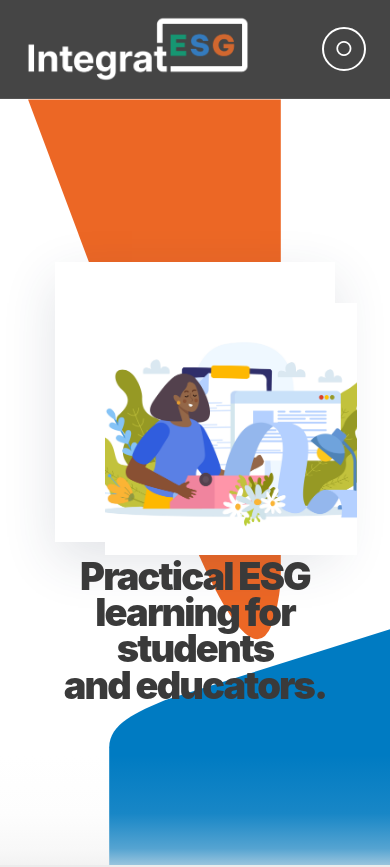
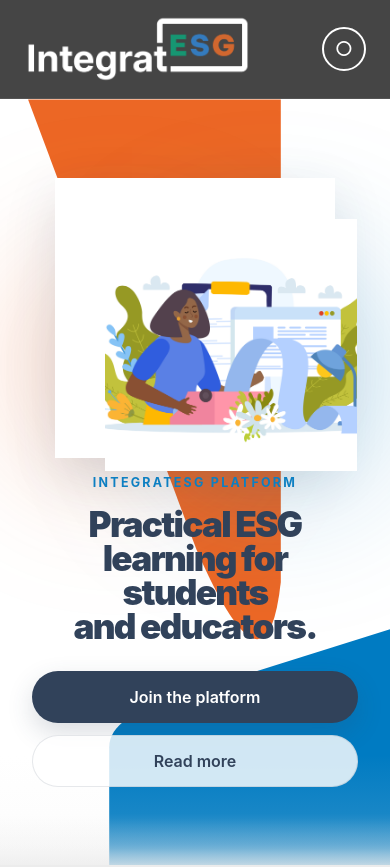
Before and after one commit to zuzannapajak/integratesg, a Next.js app: page /en in a window 390 px wide. Shown: the top 867 px of the page. Built offline with nearby package versions, Linux system fonts and the light colour scheme.

Commit message:
Landing page final fixes

```diff
--- a/app/[locale]/(public)/page.tsx
+++ b/app/[locale]/(public)/page.tsx
@@ -46,6 +46,9 @@
       <section className="mock-hero-bg">
         <div className="mock-hero-orange" />
         <div className="mock-hero-blue" />
+        <div className="landing-hero-orange-glow" />
+        <div className="landing-hero-blue-glow" />
+        <div className="hero-bottom-fade" />
 
         <div className="relative z-30 mx-auto grid max-w-7xl w-full grid-cols-1 items-center gap-4 px-8 md:grid-cols-2">
           <div className="flex items-center justify-center md:justify-end">
@@ -62,15 +65,30 @@
           </div>
 
           <div className="z-40 text-center md:-ml-20 md:-mt-47.5 md:pl-12 md:text-left">
-            <h1 className="hero-title text-[38px] sm:text-[46px] md:text-[52px]">
+            <p className="landing-section-eyebrow mb-4">IntegratESG platform</p>
+
+            <h1 className="hero-title text-[2.2rem] font-black leading-[0.95] tracking-[-0.05em] text-[#31425a] sm:text-[3rem] lg:text-[3.65rem]">
               Practical ESG learning <br className="hidden md:block" />
               for students and educators.
             </h1>
+
+            <div className="mt-7 flex flex-col gap-3 sm:flex-row md:justify-start">
+              <Link href={`/${locale}/auth/register`} className="landing-primary-cta">
+                Join the platform
+              </Link>
+
+              <a href="#platform-overview" className="landing-secondary-cta">
+                Read more
+              </a>
+            </div>
           </div>
         </div>
       </section>
 
-      <section className="landing-intro-section relative z-20 bg-[#ececec] px-6 pb-10 pt-10 md:px-10 lg:px-14">
+      <section
+        id="platform-overview"
+        className="landing-intro-section relative z-20 bg-[#ececec] px-6 pb-10 pt-10 md:px-10 lg:px-14"
+      >
         <div className="mx-auto max-w-340 space-y-8">
           <div className="rounded-4xl border border-white/60 bg-white/88 p-6 shadow-[0_16px_44px_rgba(35,45,62,0.07)] backdrop-blur md:p-8 lg:p-10">
             <div className="max-w-215">
--- a/app/globals.css
+++ b/app/globals.css
@@ -168,8 +168,34 @@
   font-weight: 900;
   letter-spacing: -0.055em;
   line-height: 0.96;
-  color: #3a3a3a;
+  color: #31425a;
   text-wrap: balance;
+}
+
+.landing-hero-orange-glow {
+  position: absolute;
+  left: 5%;
+  top: 12%;
+  width: 16rem;
+  height: 56rem;
+  border-radius: 999px;
+  background: rgba(236, 103, 37, 0.18);
+  filter: blur(70px);
+  pointer-events: none;
+  z-index: 3;
+}
+
+.landing-hero-blue-glow {
+  position: absolute;
+  right: 8%;
+  top: 14%;
+  width: 18rem;
+  height: 18rem;
+  border-radius: 999px;
+  background: rgba(13, 127, 194, 0.18);
+  filter: blur(78px);
+  pointer-events: none;
+  z-index: 3;
 }
 
 .mock-hero-orange {
@@ -498,6 +524,42 @@
   }
 }
 
+/* @media (max-width: 767px) {
+  .landing-hero-orange-glow {
+    width: 11rem;
+    height: 11rem;
+    left: 0%;
+    top: 18%;
+  }
+
+  .landing-hero-blue-glow {
+    width: 12rem;
+    height: 12rem;
+    right: -2%;
+    top: 18%;
+  }
+} */
+
+@media (max-width: 767px) {
+  .landing-hero-orange-glow {
+    width: 14rem;
+    height: 14rem;
+    left: 2%;
+    top: 20%;
+    background: rgba(236, 103, 37, 0.24);
+    filter: blur(70px);
+  }
+
+  .landing-hero-blue-glow {
+    width: 15rem;
+    height: 15rem;
+    right: 0%;
+    top: 20%;
+    background: rgba(13, 127, 194, 0.26);
+    filter: blur(72px);
+  }
+}
+
 @media (max-width: 1023px) {
   .mock-hero-orange {
     width: 54vw;
```
